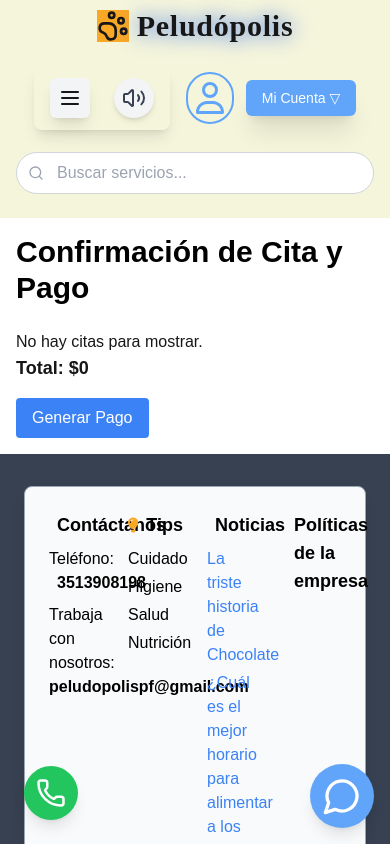
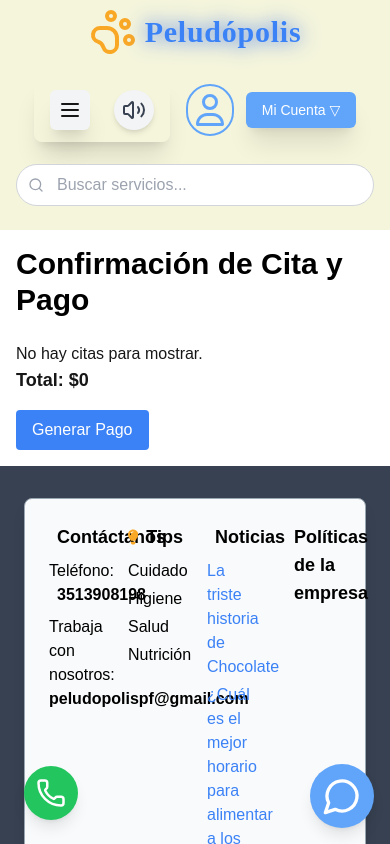
Before and after one commit to peludopolis/peludopolis, a Next.js app in the folder Front/: page /appointments/payment in a window 390 px wide. Shown: the top 844 px of the page. Built offline with nearby package versions, Linux system fonts and the light colour scheme.

Commit message:
logo responsive

```diff
--- a/Front/components/Navbar/Navbar.tsx
+++ b/Front/components/Navbar/Navbar.tsx
@@ -43,10 +43,10 @@ const Navbar: React.FC = () => {
       <div className="md:hidden flex flex-col items-center space-y-4 px-4 py-2">
         {/* Logo (mantiene su posición) */}
         <div className="flex items-center justify-center">
-          <Link href="/">
-            <div className="flex items-center justify-center gap-2 font-bold text-3xl tracking-wide">
-              <PawPrint className="w-8 h-8 bg-primary" />
-              <span className="bg-seconday font-fun drop-shadow-[0_0_10px_rgba(37,99,235,0.9)]">
+        <Link href="/">
+            <div className="flex items-center gap-2 font-bold text-3xl tracking-wide">
+              <PawPrint className="w-12 h-12" color="#F9A826" />
+              <span className="text-blue-500 font-fun drop-shadow-[0_0_10px_rgba(37,99,235,0.9)]">
                 Peludópolis
               </span>
             </div>
--- a/Front/components/Navbar/navMenu/NavMenu.tsx
+++ b/Front/components/Navbar/navMenu/NavMenu.tsx
@@ -40,7 +40,7 @@ const NavMenu: React.FC = () => {
     };
 
     return (
-        <nav className="md:bg-white shadow-lg relative font-fun rounded-lg">
+        <nav className="md:bg-white shadow-xl relative font-fun rounded-lg">
 
             {/* Contenedor general */}
             <div className="max-w-7xl mx-auto px-4 sm:px-6 lg:px-8">
@@ -50,7 +50,7 @@ const NavMenu: React.FC = () => {
                     {/* Menú hamburguesa (visible en pantallas medianas y más pequeñas) */}
                     <button
                         onClick={toggleMobileMenu}
-                        className="block md:hidden bg-gray-100 p-2 rounded-md focus:outline-none hover:bg-gray-200 shadow-lg"
+                        className="block md:hidden bg-gray-100 p-2 rounded-md focus:outline-none hover:bg-gray-200 shadow-xl"
                         aria-label={isMobileMenuOpen ? "Cerrar menú" : "Abrir menú"}
                     >
                         {isMobileMenuOpen ? <X size={24} /> : <Menu size={24} />}
```
